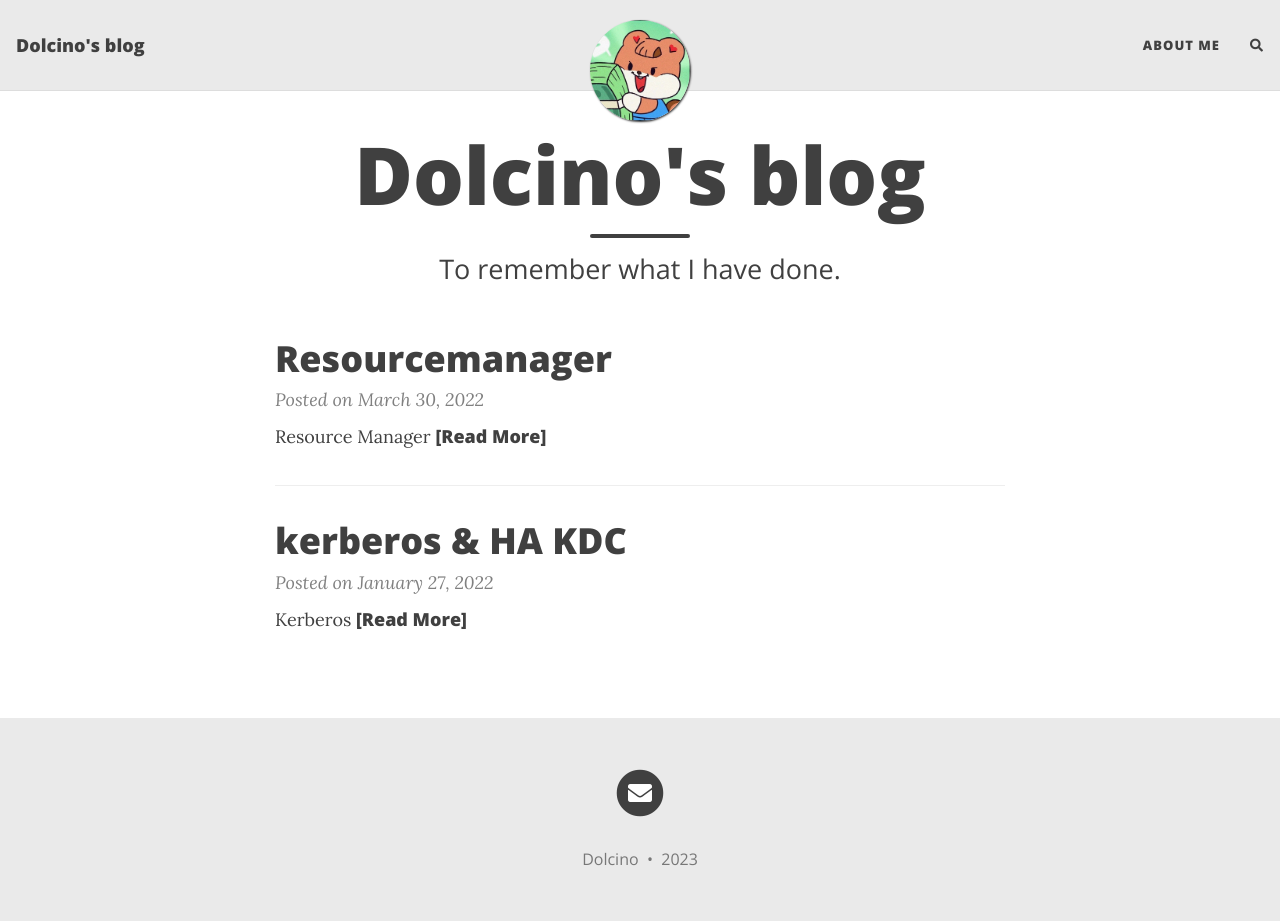
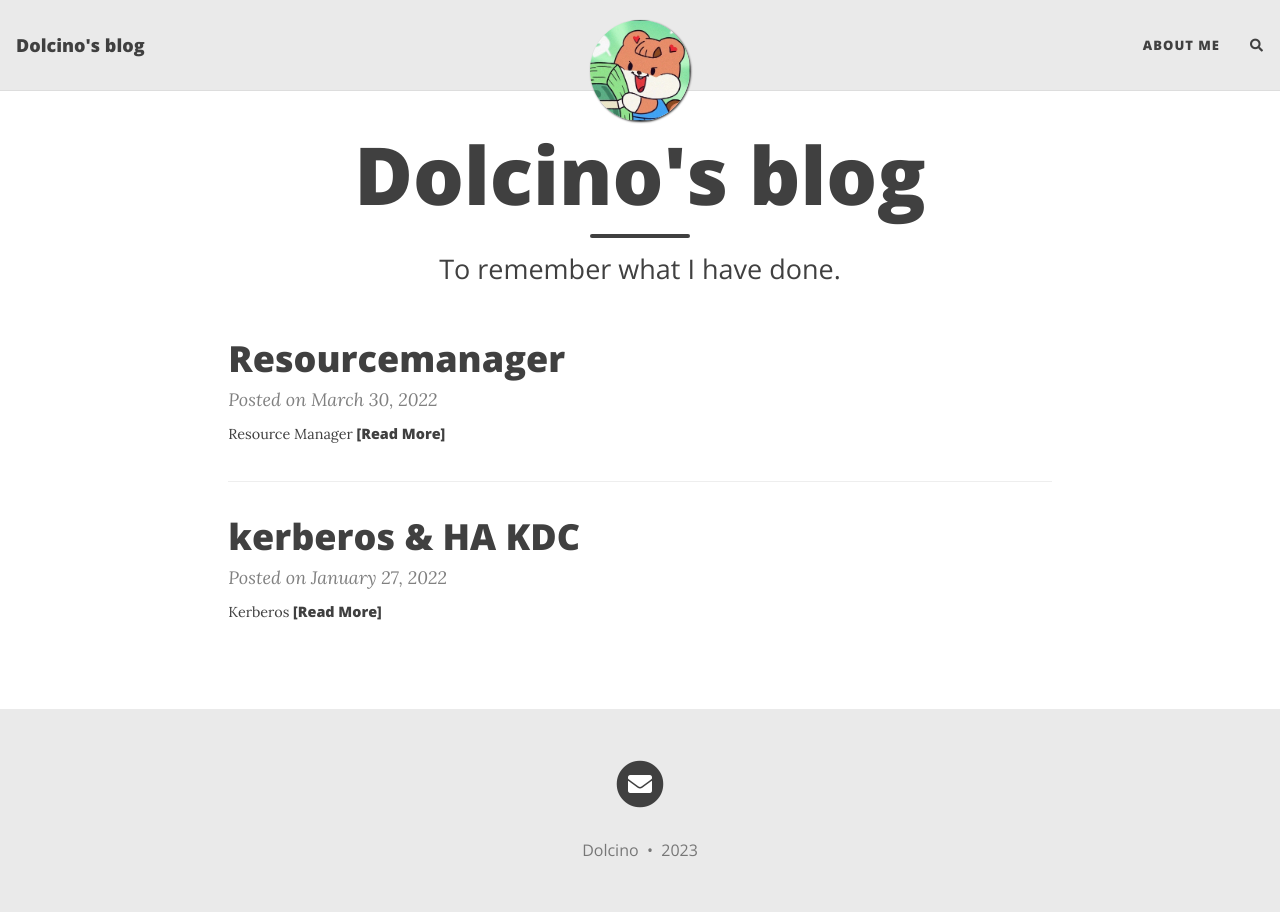
Before and after one commit to dolcino-li/dolcino-li.github.io, a Jekyll site: the page built from index.html, in a window 1280 px wide and 921 px high. Built offline with Jekyll 4.4.1, drawn with Linux system fonts in a browser that asks for light colours; nearby versions of some CDN libraries; the list of posts is cut into pages by our own code; comment, search, counter and statistics services are not loaded.

Commit message:
change content size

```diff
--- a/_includes/header.html
+++ b/_includes/header.html
@@ -23,7 +23,7 @@
 <header class="header-section {% if page.cover-img %}has-img{% endif %}">
 {% if page.cover-img %}
 <div class="big-img intro-header">
-  <div class="container-md">
+  <div class="container-fluid">
     <div class="row">
       <div class="col-xl-8 offset-xl-2 col-lg-10 offset-lg-1">
         <div class="{{ include.type }}-heading">
@@ -57,7 +57,7 @@
 </div>
 {% endif %}
 <div class="intro-header no-img">
-  <div class="container-md">
+  <div class="container-fluid">
     <div class="row">
       <div class="col-xl-8 offset-xl-2 col-lg-10 offset-lg-1">
         <div class="{{ include.type }}-heading">
--- a/_layouts/default.html
+++ b/_layouts/default.html
@@ -4,7 +4,7 @@ layout: base
 
 <div class="intro-header"></div>
 
-<div role="main" class="{% if page.full-width %} container-fluid {% else %} container-md {% endif %}">
+<div role="main" class="{% if page.full-width %} container-fluid {% else %} container-fluid {% endif %}">
   {% if page.before-content %}
     <div class="before-content">
       {% for file in page.before-content %}
--- a/_layouts/minimal.html
+++ b/_layouts/minimal.html
@@ -20,7 +20,7 @@ common-ext-js:
 
   <body>
 
-    <div role="main" class="{% if page.full-width %} container-fluid {% else %} container-md {% endif %} main-content">
+    <div role="main" class="{% if page.full-width %} container-fluid {% else %} container-fluid {% endif %} main-content">
       {% if page.before-content %}
         <div class="before-content">
           {% for file in page.before-content %}
--- a/_layouts/page.html
+++ b/_layouts/page.html
@@ -4,7 +4,7 @@ layout: base
 
 {% include header.html type="page" %}
 
-<div class="{% if page.full-width %} container-fluid {% else %} container-md {% endif %}" role="main">
+<div class="{% if page.full-width %} container-fluid {% else %} container-fluid {% endif %}" role="main">
   <div class="row">
     <div class="{% if page.full-width %} col {% else %} col-xl-8 offset-xl-2 col-lg-10 offset-lg-1 {% endif %}">
       {% if page.before-content %}
--- a/_layouts/post.html
+++ b/_layouts/post.html
@@ -4,7 +4,7 @@ layout: base
 
 {% include header.html type="post" %}
 
-<div class="{% if page.full-width %} container-fluid {% else %} container-md {% endif %}">
+<div class="{% if page.full-width %} container-fluid {% else %} container-fluid {% endif %}">
   <div class="row">
     <div class="{% if page.full-width %} col {% else %} col-xl-8 offset-xl-2 col-lg-10 offset-lg-1 {% endif %}">
 
--- a/assets/css/beautifuljekyll.css
+++ b/assets/css/beautifuljekyll.css
@@ -12,7 +12,7 @@ html {
 
 body {
   font-family: 'Lora', 'Times New Roman', serif;
-  font-size: 1.125rem;
+  font-size: 0.9rem;
   color: {{ site.text-col | default: "#404040" }};
   position: relative;
   background-color: {{ site.page-col | default: "#FFFFFF" }};
```
